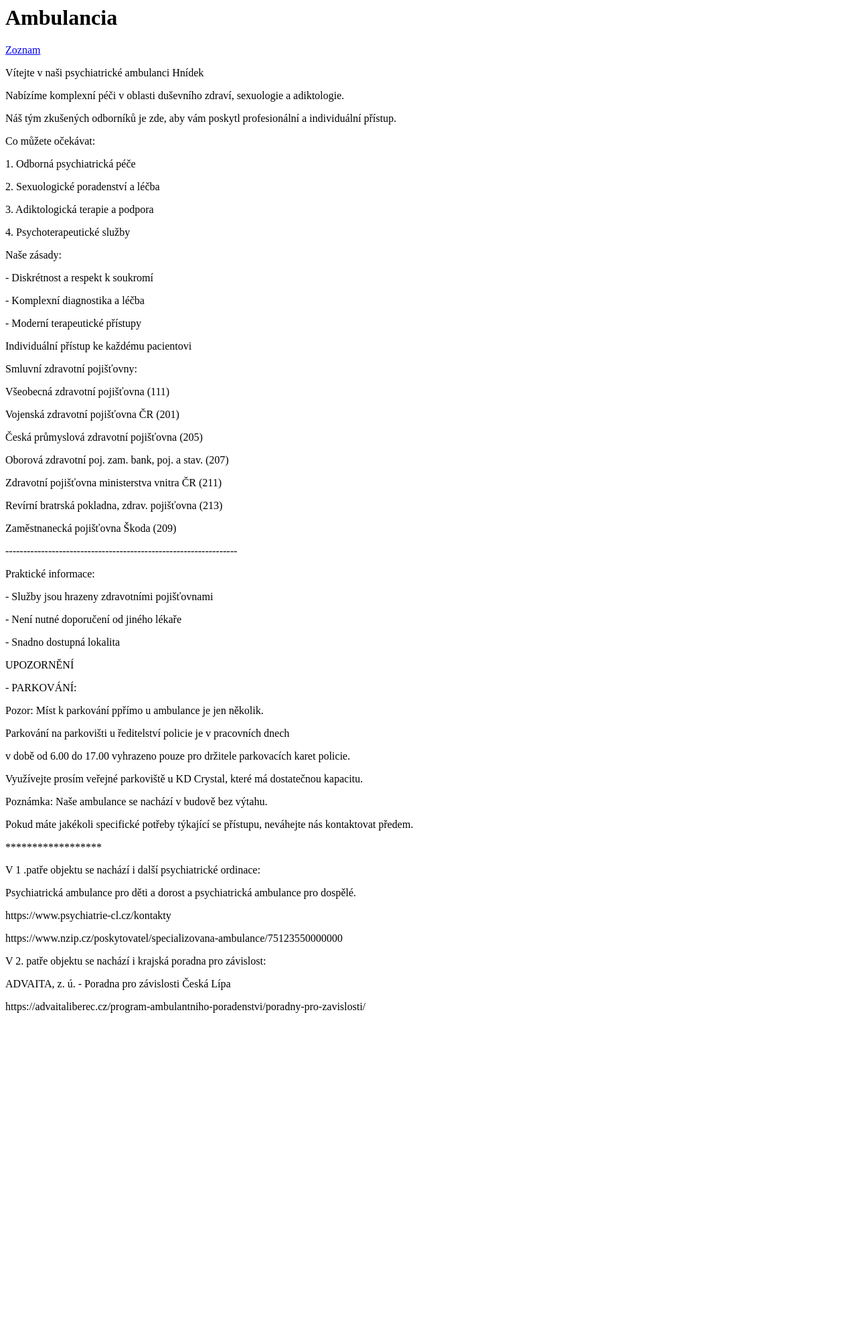
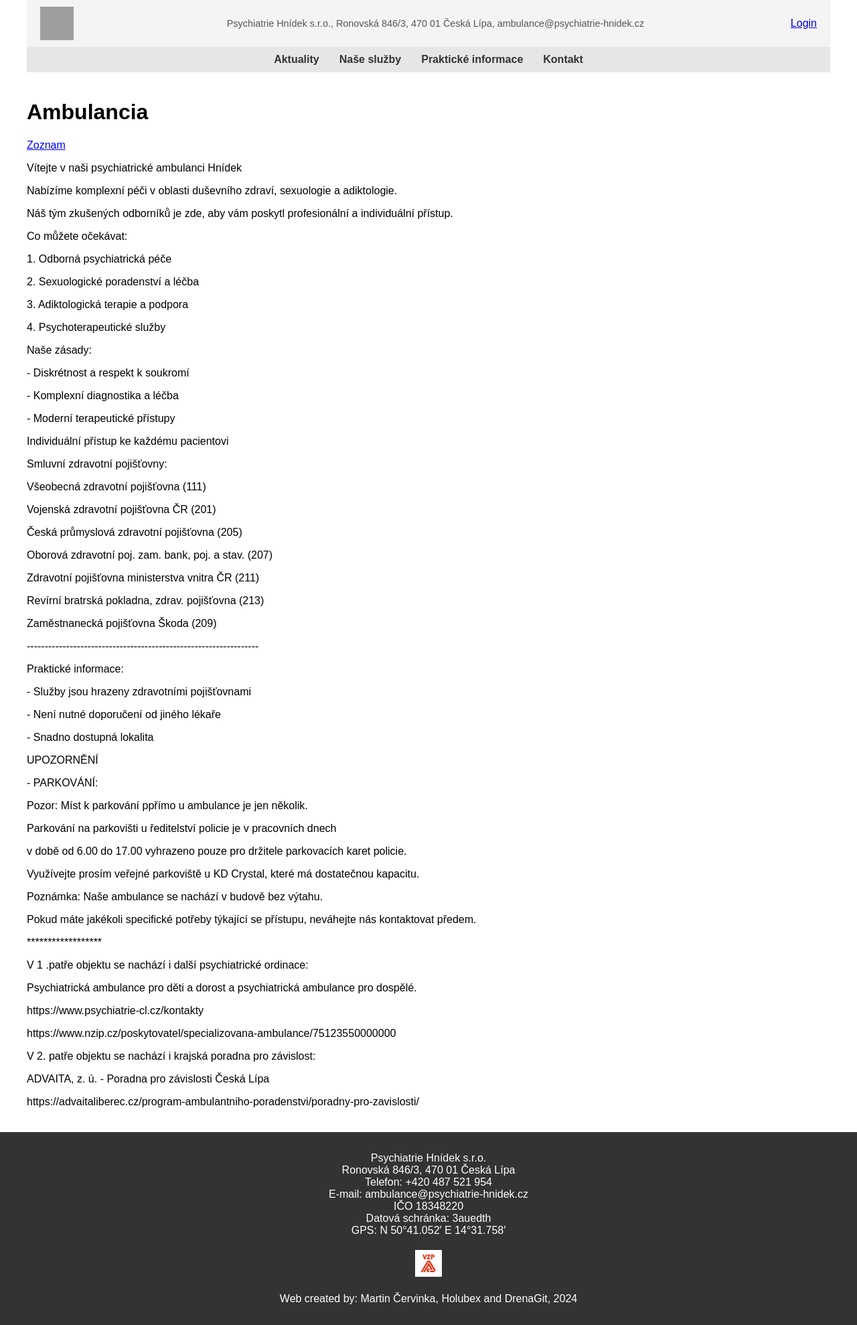
Before and after one commit to Holubex/Ambulance, a Django app: page / in a window 1280 px wide. Shown: the whole page at 67% size. Before the commit the page ends 1512 px from the top, so only its background shows below. Run offline with Django 4.2, Linux system fonts and the light colour scheme; grey boxes are pictures that could not be loaded.

Commit message:
New html design: styles.css, base.html, nav.html, footer.html.

```diff
--- a/ambulance/settings.py
+++ b/ambulance/settings.py
@@ -58,7 +58,7 @@ ROOT_URLCONF = 'ambulance.urls'
 TEMPLATES = [
     {
         'BACKEND': 'django.template.backends.django.DjangoTemplates',
-        'DIRS': [],
+        'DIRS': [BASE_DIR/"templates"],
         'APP_DIRS': True,
         'OPTIONS': {
             'context_processors': [
@@ -121,6 +121,8 @@ USE_TZ = True
 
 STATIC_URL = 'static/'
 
+STATICFILES_DIRS = [BASE_DIR / "static"]
+
 # Default primary key field type
 # https://docs.djangoproject.com/en/4.1/ref/settings/#default-auto-field
 
--- /dev/null
+++ b/static/css/styles.css
@@ -0,0 +1,122 @@
+body {
+    font-family: Arial, sans-serif;
+    margin: 0;
+    padding: 0;
+}
+
+ .content-wrapper {
+   max-width: 1200px; /* nastavime sirku  dle potřeby 960px - max 1200px */
+   margin: 0 auto; /* vycentruje kontejner na strance */
+ }
+
+.header-content {
+    display: flex;
+    justify-content: space-between;
+    align-items: center;
+    background-color: #f4f4f4;
+    padding: 10px 20px;
+}
+
+.logo {
+    margin-right: 10px;
+    display: flex;
+    align-items: center;
+}
+
+.logo img {
+    height: 50px;
+}
+
+.address {
+    font-size: 0.9em;
+    color: #555;
+}
+
+.header-top {
+    display: flex;
+    justify-content: space-between; /* Rozložení prvků od kraje ke kraji */
+    align-items: center; /* Zarovnání prvků na střed vertikálně */
+    padding: 10px 20px;
+    background-color: #f4f4f4; /* Barva horního pruhu */
+}
+
+.login {
+    /* Styly pro tlačítko Login */
+}
+
+.header-bottom {
+    background-color: #e6e6e6; /* Pastelově šedá barva */
+    padding: 10px;
+}
+
+.menu {
+    margin-left: auto; /* zde u menu zbytecne, ale pro jistotu */
+}
+
+.menu ul {
+    display: flex;
+    justify-content: center; /* Zarovnání prvků na střed */
+    list-style-type: none;
+    margin: 0;
+    padding: 0;
+    display: flex;
+}
+
+.menu li {
+    margin: 0 15px;
+}
+
+.menu a {
+    text-decoration: none;
+    color: #333;
+    font-weight: bold;
+}
+
+.menu a:hover {
+    text-decoration: underline;
+}
+
+main {
+    padding: 20px;
+}
+
+footer {
+    background-color: #333;
+    color: white;
+    text-align: center;
+    padding: 20px 0;
+    position: relative;
+}
+
+.footer-content {
+    max-width: 1200px;
+    margin: 0 auto;
+}
+
+.health-insurance-logos img {
+    max-height: 40px;
+    margin: 10px;
+}
+
+footer p {
+    margin: 10px 0;
+}
+
+footer .insurance-logos {
+    margin-top: 20px;
+}
+
+@media (max-width: 768px) {
+    .header-content {
+        flex-direction: column;
+        text-align: center;
+    }
+
+    .menu ul {
+        flex-direction: column;
+    }
+
+    .menu li {
+        margin: 5px 0;
+    }
+}
--- /dev/null
+++ b/templates/base.html
@@ -0,0 +1,18 @@
+{% load static %}
+<!DOCTYPE html>
+<html lang="cs">
+<head>
+    <meta charset="UTF-8">
+    <meta name="viewport" content="width=device-width, initial-scale=1.0">
+    <title>Psychiatrie Hnídek</title>
+    <link rel="stylesheet" href="{% static 'css/styles.css' %}">
+</head>
+<body>
+    {% include 'nav.html' %}
+    <main>
+        {% block content %}
+        {% endblock %}
+    </main>
+    {% include 'footer.html' %}
+</body>
+</html>
--- /dev/null
+++ b/templates/footer.html
@@ -0,0 +1,19 @@
+{% load static %}
+<footer>
+    <div class="footer-content">
+        <p>Psychiatrie Hnídek s.r.o.<br>
+        Ronovská 846/3, 470 01 Česká Lípa<br>
+        Telefon: +420 487 521 954<br>
+        E-mail: ambulance@psychiatrie-hnidek.cz<br>
+        IČO 18348220<br>
+        Datová schránka: 3auedth<br>
+        GPS: N 50°41.052′ E 14°31.758′
+        </p>
+        <div class="health-insurance-logos">
+            <img src="{% static 'images/vzp_logo.png' %}" alt="VZP">
+            <!-- sem prijde seznam dalsich 6 pojistoven, tj.jejich loga -->
+        </div>
+        <p>Web created by: Martin Červinka, Holubex and DrenaGit, 2024</p>
+    </div>
+
+</footer>
--- /dev/null
+++ b/templates/nav.html
@@ -0,0 +1,26 @@
+{% load static %}
+<header>
+    <div class="content-wrapper">
+        <div class="header-top">
+            <div class="logo">
+                <img src="{% static 'images/psychiatry_512.png' %}" alt="Logo Psychiatrie Hnídek" width="50">
+            </div>
+            <div class="address">
+                <p>Psychiatrie Hnídek s.r.o., Ronovská 846/3, 470 01 Česká Lípa, ambulance@psychiatrie-hnidek.cz</p>
+            </div>
+            <div class="login">
+                <a href="{% url 'login' %}">Login</a>
+            </div>
+        </div>
+        <div class="header-bottom">
+            <nav class="menu">
+                <ul>
+                    <li><a href="{% url 'home' %}">Aktuality</a></li>
+                    <li><a href="#">Naše služby</a></li>
+                    <li><a href="#">Praktické informace</a></li>
+                    <li><a href="#">Kontakt</a></li>
+                </ul>
+            </nav>
+        </div>
+    </div>
+</header>
--- a/users/templates/home.html
+++ b/users/templates/home.html
@@ -1,4 +1,7 @@
+{% extends "base.html" %}
+
 {% block content %}
+<div class="content-wrapper">
 <h1>Ambulancia</h1>
 
 {% if user.is_authenticated %}
@@ -63,5 +66,5 @@
 <p>V 2. patře objektu se nachází i krajská poradna pro závislost:<p>
 <p>ADVAITA, z. ú. - Poradna pro závislosti Česká Lípa<p>
 <p>https://advaitaliberec.cz/program-ambulantniho-poradenstvi/poradny-pro-zavislosti/ </p>
-
+</div>
 {% endblock %}
```
Also changed, not shown: db.sqlite3, static/images/psychiatry.png (added), static/images/vzp_logo.png (added).
